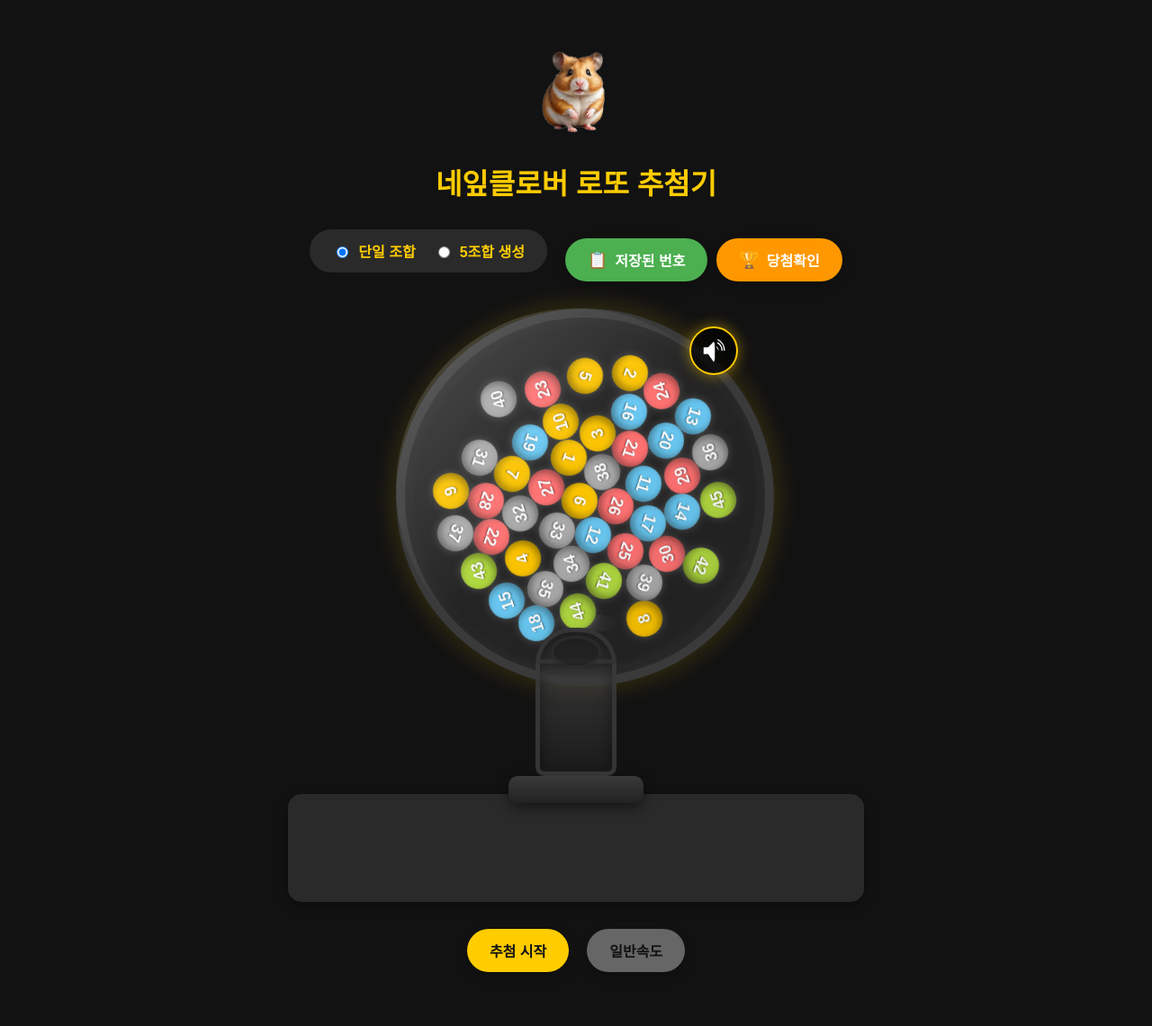
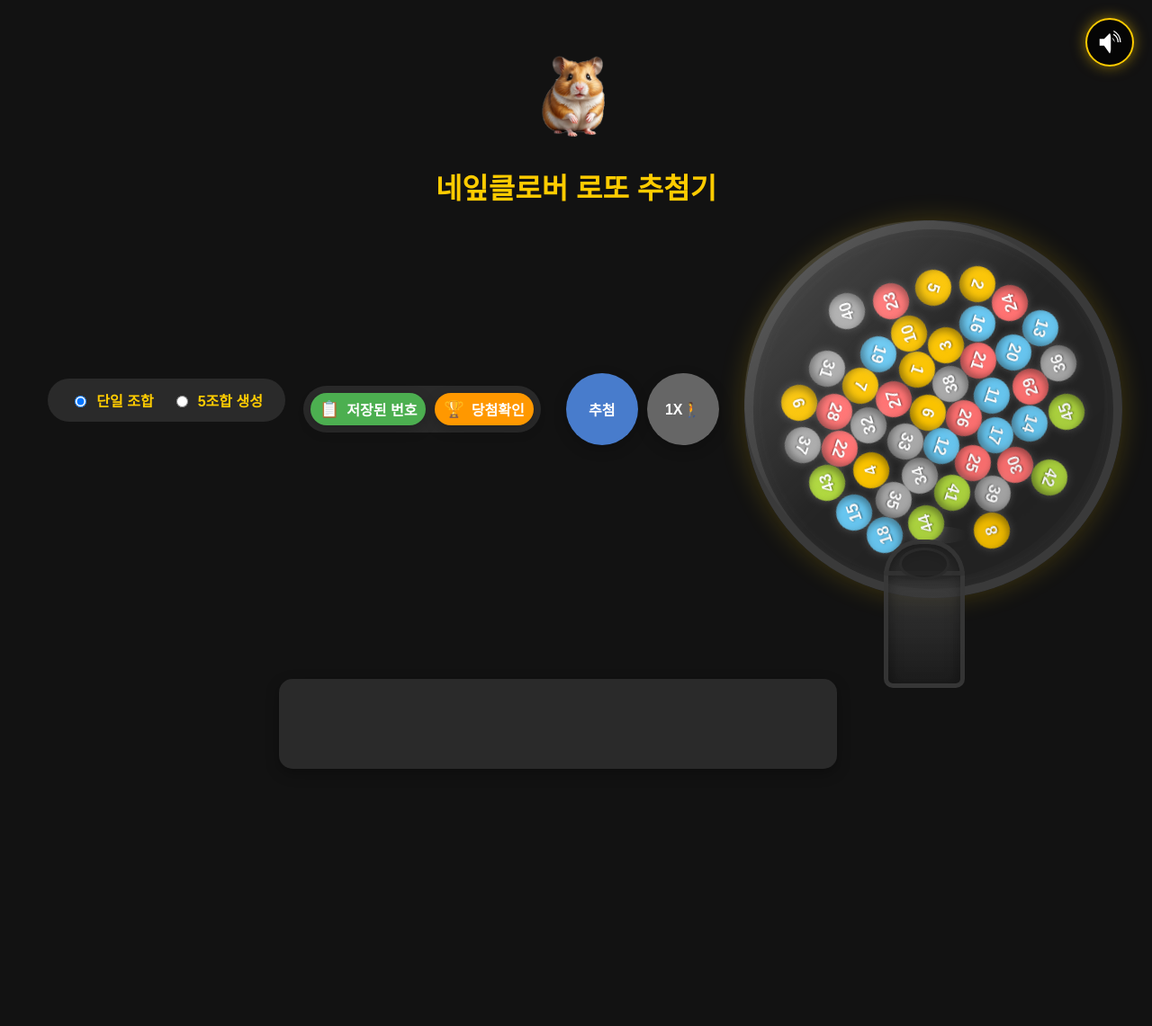
Before and after one commit to ramiteacher/ramiteacher.github.io, a Jekyll site: the page lottoq/index.html, which Jekyll copies as it is, in a window 1280 px wide. Shown: the whole page at 90% size. Built offline with Jekyll 4.4.1, drawn with Linux system fonts in a browser that asks for light colours; after the commit the page ends 900 px from its top, so only the background shows below that.

Commit message:
lotto design change

```diff
--- a/lottoq/index.html
+++ b/lottoq/index.html
@@ -112,13 +112,16 @@
                 <span class="winning-icon">🏆</span> 당첨확인
             </button>
         </div>
+        <div class="action-buttons">
+            <button id="startBtn" class="round-btn">추첨</button>
+            <button id="speedToggleBtn" class="speed-toggle round-btn">1X🚶</button>
+        </div>
+    <div class="sound-control" id="soundControl">
+        <div class="sound-icon" id="soundIcon"></div>
     </div>
-
     <div class="lottery-machine" id="lotteryMachine">
         <!-- 이 안에 동적으로 요소들이 추가됩니다 -->
-        <div class="sound-control" id="soundControl">
-            <div class="sound-icon" id="soundIcon"></div>
-        </div>
+
     </div>
 
     <div class="result-container" id="resultContainer">
@@ -126,8 +129,7 @@
     </div>
 
     <div class="controls">
-        <button id="startBtn">추첨 시작</button>
-        <button id="speedToggleBtn" class="speed-toggle">일반속도</button>
+
 
     </div>
 
--- a/lottoq/script.js
+++ b/lottoq/script.js
@@ -90,17 +90,6 @@
     lotteryMachine.innerHTML = '';
     balls = [];
 
-    // 사운드 컨트롤 다시 추가
-    const soundControl = document.createElement('div');
-    soundControl.className = 'sound-control';
-    soundControl.id = 'soundControl';
-
-    const soundIcon = document.createElement('div');
-    soundIcon.className = soundEnabled ? 'sound-icon' : 'sound-icon muted';
-    soundIcon.id = 'soundIcon';
-
-    soundControl.appendChild(soundIcon);
-    lotteryMachine.appendChild(soundControl);
 
     // 기계 구성요소 생성 (최적화: 단일 함수로 묶음)
     createMachineComponents(lotteryMachine);
@@ -181,10 +170,7 @@
     machineGlass.className = 'machine-glass';
     fragment.appendChild(machineGlass);
 
-    // 받침대 추가
-    const machineBase = document.createElement('div');
-    machineBase.className = 'machine-base';
-    fragment.appendChild(machineBase);
+
 
     // 한 번에 DOM에 추가
     lotteryMachine.appendChild(fragment);
@@ -1178,14 +1164,14 @@
     const {speedToggleBtn} = machineElements;
     if (speedToggleBtn) {
         if (speedMode === 1) {
-            speedToggleBtn.textContent = "일반 속도";
+            speedToggleBtn.textContent = "1X🚶";
             speedToggleBtn.classList.remove('active', 'ultra');
         } else if (speedMode === 4) {
-            speedToggleBtn.textContent = "4X 속도";
+            speedToggleBtn.textContent = "4X🚄";
             speedToggleBtn.classList.add('active');
             speedToggleBtn.classList.remove('ultra');
         } else {
-            speedToggleBtn.textContent = "8X 속도";
+            speedToggleBtn.textContent = "8X🚀";
             speedToggleBtn.classList.add('active', 'ultra');
         }
     }
@@ -2131,7 +2117,7 @@
     const skipBtn = document.createElement('button');
     skipBtn.id = 'skipBtn';
     skipBtn.className = 'skip-btn';
-    skipBtn.textContent = '결과 바로보기';
+    skipBtn.textContent = 'SKIP';
     skipBtn.style.display = 'none'; // 초기에는 숨김 상태
     skipBtn.onclick = skipDrawingProcess;
 
--- a/lottoq/styles.css
+++ b/lottoq/styles.css
@@ -6,7 +6,7 @@
     flex-direction: column;
     align-items: center;
     justify-content: center;
-    padding: 20px;
+    padding: 2px;
     min-height: 100vh;
     margin: 0;
     overflow-x: hidden; /* 가로 스크롤 방지 */
@@ -16,7 +16,7 @@
 h1 {
     text-align: center;
     color: #ffcc00;
-    margin-bottom: 30px;
+    margin-bottom: 15px;
 }
 
 .lottery-machine {
@@ -24,7 +24,7 @@
     height: 400px;
     background-color: transparent;
     position: relative;
-    margin-bottom: 40px;
+    margin-bottom: 20px;
     max-width: 100%; /* 최대 너비 제한 */
 }
 
@@ -140,10 +140,10 @@
     flex-direction: column;
     flex-wrap: wrap;
     justify-content: center;
-    gap: 15px;
-    margin-top: 100px;
+    gap: 2px;
+    margin-top: 80px;
     background-color: rgba(255, 255, 255, 0.1);
-    padding: 20px;
+    padding: 10px;
     border-radius: 15px;
     box-shadow: 0 5px 15px rgba(0, 0, 0, 0.3);
     min-height: 80px;
@@ -154,20 +154,20 @@
 
 .result-set {
     display: flex;
-    gap: 12px;
-    margin: 10px 0;
+    gap: 7px;
+    margin: 1px 0;
     position: relative;
-    padding: 5px 15px;
+    padding: 1px 1px;
     background-color: rgba(0, 0, 0, 0.2);
     border-radius: 10px;
     align-items: center;
     justify-content: center;
-    width: 80%; /* 가로 길이 줄이기 */
+    width: 100%; /* 가로 길이 전체 사용 */
 }
 
 .set-number {
     position: absolute;
-    left: -30px;
+    left: -17px;
     width: 24px;
     height: 24px;
     border-radius: 50%;
@@ -204,16 +204,19 @@
 }
 
 button {
-    padding: 12px 25px;
+    padding: 6px 10px;
     font-size: 16px;
     background-color: #ffcc00;
     color: #121212;
     border: none;
-    border-radius: 30px;
+    border-radius: 90px;
     cursor: pointer;
     font-weight: bold;
     box-shadow: 0 5px 15px rgba(0, 0, 0, 0.2);
     transition: all 0.3s ease;
+    display: flex;
+    justify-content: center;
+    align-items: center;
 }
 
 button:hover {
@@ -228,6 +231,43 @@
 }
 
 button:disabled {
+    background-color: #555;
+    cursor: not-allowed;
+    transform: none;
+    box-shadow: none;
+    opacity: 0.7;
+}
+
+.round-btn {
+    padding: 0;
+    width: 80px;
+    height: 80px;
+    font-size: 16px;
+    background-color: #579affc8;
+    color: #ffffff;
+    border: none;
+    border-radius: 50%;
+    cursor: pointer;
+    font-weight: bold;
+    box-shadow: 0 5px 15px rgba(0, 0, 0, 0.2);
+    transition: all 0.3s ease;
+    display: flex;
+    justify-content: center;
+    align-items: center;
+}
+
+.round-btn:hover {
+    background-color: #f44926e1;
+    transform: translateY(-3px);
+    box-shadow: 0 8px 20px rgba(0, 0, 0, 0.3);
+}
+
+.round-btn:active {
+    transform: translateY(0);
+    box-shadow: 0 3px 10px rgba(0, 0, 0, 0.2);
+}
+
+.round-btn:disabled {
     background-color: #555;
     cursor: not-allowed;
     transform: none;
@@ -258,8 +298,8 @@
 .machine-base {
     position: absolute;
     width: 150px;
-    height: 30px;
-    bottom: -150px;
+    height: 20px;
+    bottom: -38%;
     left: 50%;
     transform: translateX(-50%);
     background: linear-gradient(to bottom, #3a3a3a, #222);
@@ -527,10 +567,11 @@
 .save-numbers-btn {
     background-color: #2196f3;
     color: white;
-    font-size: 14px;
-    padding: 6px 12px;
-    margin-left: 10px;
+    font-size: 12px;
+    padding: 8px 8px;
+    margin-left: 5px;
     align-self: center;
+    display: inline-block; /* 가로 쓰기 */
 }
 
 .save-numbers-btn:hover {
@@ -651,7 +692,7 @@
 @media screen and (max-width: 600px) {
     .top-menu {
         flex-direction: column;
-        gap: 10px;
+        gap: 1px;
     }
 
     .saved-number-item {
@@ -722,6 +763,7 @@
         width: 45px;
         height: 45px;
         font-size: 18px;
+        border-radius: 50%;
     }
 
     .controls button {
@@ -735,9 +777,36 @@
         gap: 10px;
         align-items: flex-start;
     }
+
+}
+
+/* 가로 676px 이하에서 result-ball 크기 조정 */
+@media screen and (max-width: 676px) {
+    .result-ball {
+        width: 45px;
+        height: 45px;
+        font-size: 18px;
+        border-radius: 50%;
+    }
+
 }
 
 @media screen and (max-width: 400px) {
+    body {
+        font-family: 'Arial', sans-serif;
+        background-color: #121212;
+        color: white;
+        display: flex;
+        flex-direction: column;
+        align-items: center;
+        justify-content: center;
+        gap: 20px;
+        padding: 2px;
+        min-height: 100vh;
+        margin: 0;
+        overflow-x: hidden; /* 가로 스크롤 방지 */
+        box-sizing: border-box; /* 패딩이 너비에 포함되도록 설정 */
+    }
     .lottery-machine {
         width: 250px;
         height: 250px;
@@ -776,6 +845,22 @@
         width: 35px;
         height: 35px;
         font-size: 16px;
+    }
+    .result-container {
+        display: flex;
+        flex-direction: column;
+        flex-wrap: wrap;
+        justify-content: center;
+        gap: 1px;
+        margin-top: 80px;
+        background-color: rgba(255, 255, 255, 0.1);
+        padding: 10px;
+        border-radius: 15px;
+        box-shadow: 0 5px 15px rgba(0, 0, 0, 0.3);
+        min-height: 80px;
+        width: 90%; /* 퍼센트로 변경 */
+        max-width: 600px; /* 최대 너비 설정 */
+        align-items: center;
     }
 }
 
@@ -862,7 +947,7 @@
 
 .primary-btn {
     background-color: #4caf50;
-    padding: 12px 20px;
+    padding: 4px 10px;
     align-self: flex-end;
 }
 
@@ -996,8 +1081,24 @@
 
 .menu-buttons {
     display: flex;
+    flex-wrap: wrap; /* 버튼을 한 줄에 두 개씩 배치 */
     gap: 10px;
+    border-radius: 30px; /* 동글 동글하게 */
+    background-color: rgba(255, 255, 255, 0.1); /* 배경색 추가 */
+    padding: 8px; /* 내부 여백 추가 */
+    justify-content: space-between; /* 버튼 간격 조정 */
 }
+.action-buttons {
+    display: flex;
+    flex-wrap: wrap; /* 버튼을 한 줄에 두 개씩 배치 */
+    gap: 10px;
+    border-radius: 30px; /* 동글 동글하게 */
+    background-color: rgba(255, 255, 255, 0); /* 배경색 추가 */
+    padding: 8px; /* 내부 여백 추가 */
+    justify-content: space-between; /* 버튼 간격 조정 */
+}
+
+
 
 @media screen and (max-width: 600px) {
     .input-group {
@@ -1011,11 +1112,39 @@
 
     .menu-buttons {
         display: flex;
-        flex-direction: column;
+        flex-wrap: wrap; /* 버튼을 한 줄에 두 개씩 배치 */
         gap: 10px;
+        border-radius: 30px; /* 동글 동글하게 */
+        background-color: rgba(255, 255, 255, 0.1); /* 배경색 추가 */
+        padding: 8px; /* 내부 여백 추가 */
+        justify-content: space-between; /* 버튼 간격 조정 */
+    }
+    .action-buttons {
+        display: flex;
+        flex-wrap: wrap; /* 버튼을 한 줄에 두 개씩 배치 */
+        gap: 10px;
+        border-radius: 30px; /* 동글 동글하게 */
+        background-color: rgba(255, 255, 255, 0); /* 배경색 추가 */
+        padding: 8px; /* 내부 여백 추가 */
+        justify-content: space-between; /* 버튼 간격 조정 */
     }
 }
-
+.result-container {
+    display: flex;
+    flex-direction: column;
+    flex-wrap: wrap;
+    justify-content: center;
+    gap: 2px;
+    margin-top: 70px;
+    background-color: rgba(255, 255, 255, 0.1);
+    padding: 10px;
+    border-radius: 15px;
+    box-shadow: 0 5px 15px rgba(0, 0, 0, 0.3);
+    min-height: 80px;
+    width: 90%; /* 퍼센트로 변경 */
+    max-width: 600px; /* 최대 너비 설정 */
+    align-items: center;
+}
 /* 일괄 저장 버튼 스타일 */
 .batch-save-btn {
     background-color: #2e7d32;
@@ -1053,17 +1182,22 @@
 
 /* 스타일시트에 추가할 CSS */
 .skip-btn {
-    background-color: #ff7272;
+    background-color: #ff4141;
     color: white;
     border: none;
-    border-radius: 4px;
-    padding: 8px 16px;
-    margin-left: 8px;
+    border-radius: 80px;
+    padding: 0;
+    width: 80px;
+    height: 80px;
+    font-size: 16px;
     cursor: pointer;
     font-weight: bold;
     transition: all 0.3s ease;
     position: relative;
     overflow: hidden;
+    display: flex;
+
+    align-items: center; /* 세로 중앙 정렬 */
 }
 
 .skip-btn:before {
```
Also changed, not shown: 1 other file.
